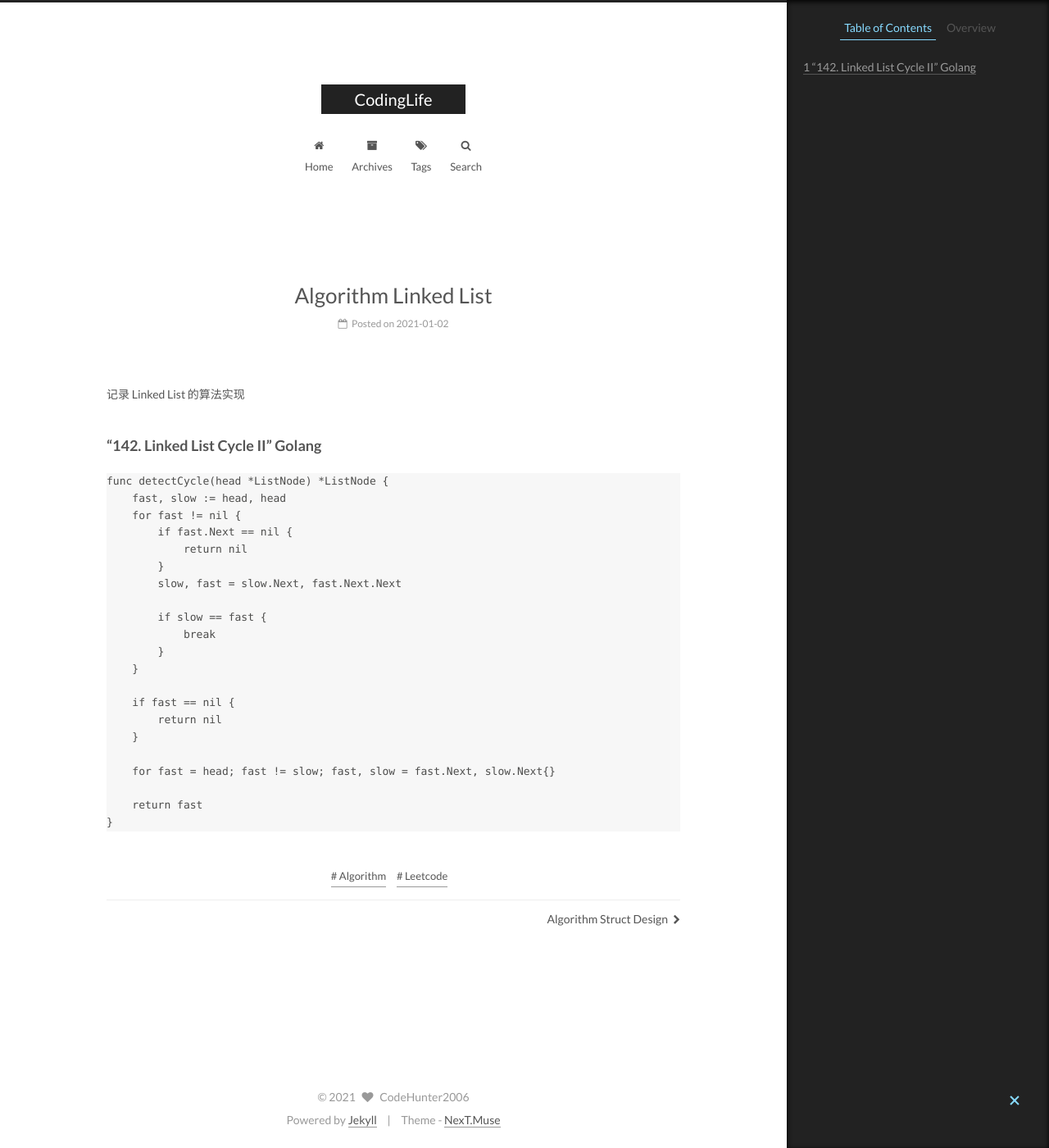
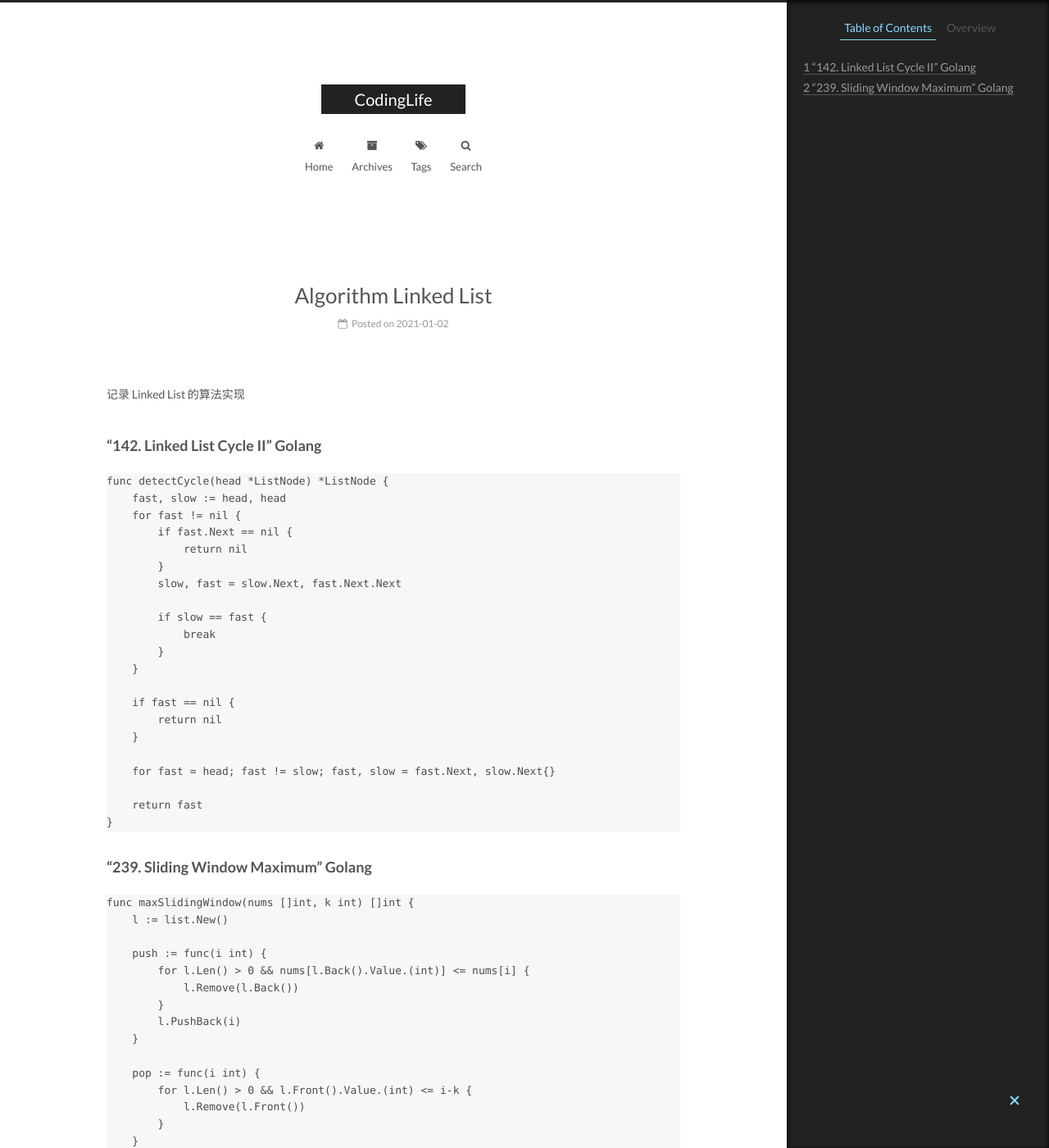
Before and after one commit to CodeHunter2006/CodeHunter2006.github.io, a Jekyll site: the page built from _posts/2021-01-02-Algorithm_LinkedList.md, in a window 1280 px wide and 1400 px high. Shown: the whole window at 82% size. Built offline with Jekyll 4.4.1, drawn with Linux system fonts in a browser that asks for light colours; some of the changed text lies outside the part shown.

Commit message:
[doc]: add contents.

````diff
--- a/_posts/2021-01-02-Algorithm_LinkedList.md
+++ b/_posts/2021-01-02-Algorithm_LinkedList.md
@@ -32,3 +32,38 @@ func detectCycle(head *ListNode) *ListNode {
     return fast
 }
 ```
+
+### "239. Sliding Window Maximum" Golang
+
+```Go
+func maxSlidingWindow(nums []int, k int) []int {
+    l := list.New()
+
+    push := func(i int) {
+        for l.Len() > 0 && nums[l.Back().Value.(int)] <= nums[i] {
+            l.Remove(l.Back())
+        }
+        l.PushBack(i)
+    }
+
+    pop := func(i int) {
+        for l.Len() > 0 && l.Front().Value.(int) <= i-k {
+            l.Remove(l.Front())
+        }
+    }
+
+    for i := 0; i < k; i++ {
+        push(i)
+    }
+    ret := make([]int, 1, len(nums)-k+1)
+    ret[0] = nums[l.Front().Value.(int)]
+
+    for i := k; i < len(nums); i++ {
+        push(i)
+        pop(i)
+        ret = append(ret, nums[l.Front().Value.(int)])
+    }
+
+    return ret
+}
+```
````
Also changed, not shown: _posts/2019-10-02-Git_CMD.md (+9 -2 lines), _posts/2020-12-27-Algorithm_Array.md (+21 -0 lines), _posts/2020-12-27-LeetCode_Question_Category.md (+67 -0 lines).
